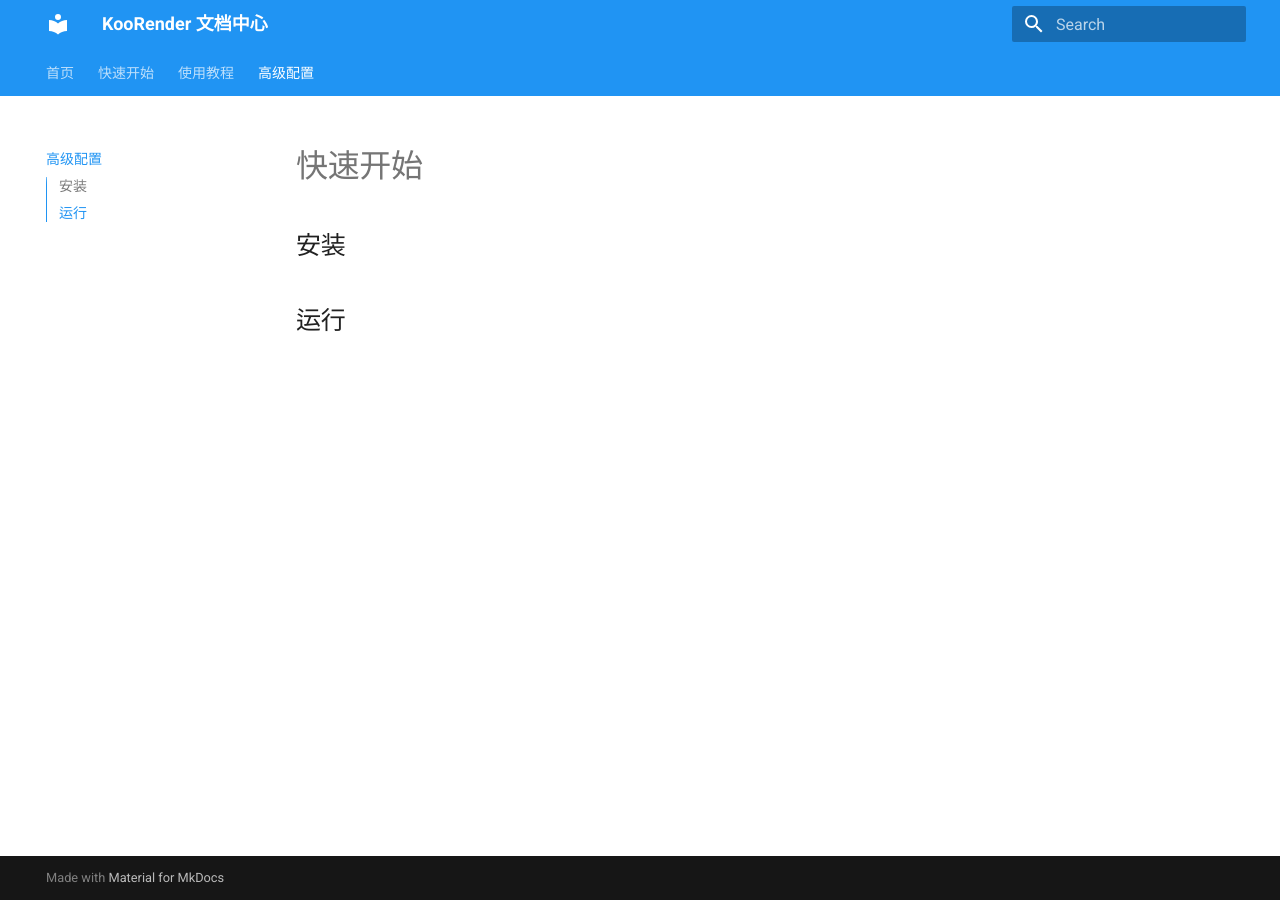
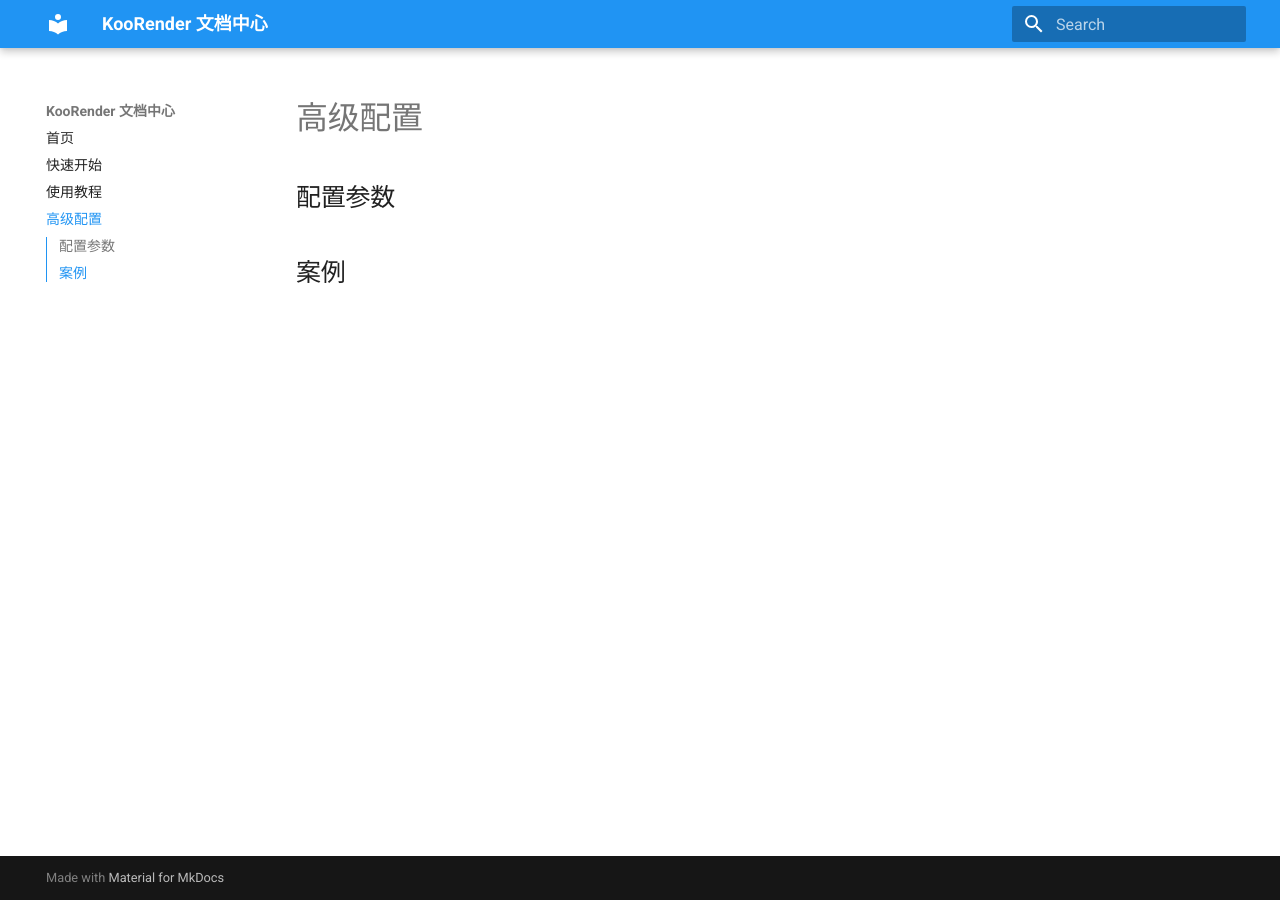
Before and after one commit to KooRender/koorender.github.io, an MkDocs documentation site: the page built from docs/config.md, in a window 1280 px wide. Built offline with MkDocs 1.6.1 and Material for MkDocs 9.7.7, drawn with Linux system fonts in a browser that asks for light colours.

Commit message:
Tuned navigation tab to left.

```diff
--- a/docs/config.md
+++ b/docs/config.md
@@ -1,3 +1,3 @@
-# 快速开始
-## 安装
-## 运行
+# 高级配置
+## 配置参数
+## 案例
--- a/docs/guide.md
+++ b/docs/guide.md
@@ -1,3 +1,3 @@
-# 快速开始
-## 安装
-## 运行
+# 使用教程
+## 登录
+## 渲染
--- a/mkdocs.yml
+++ b/mkdocs.yml
@@ -5,7 +5,6 @@ site_dir: site/docs
 theme:
   name: material
   features:
-    - navigation.tabs
     - navigation.sections
     - navigation.expand
     - toc.integrate
```
